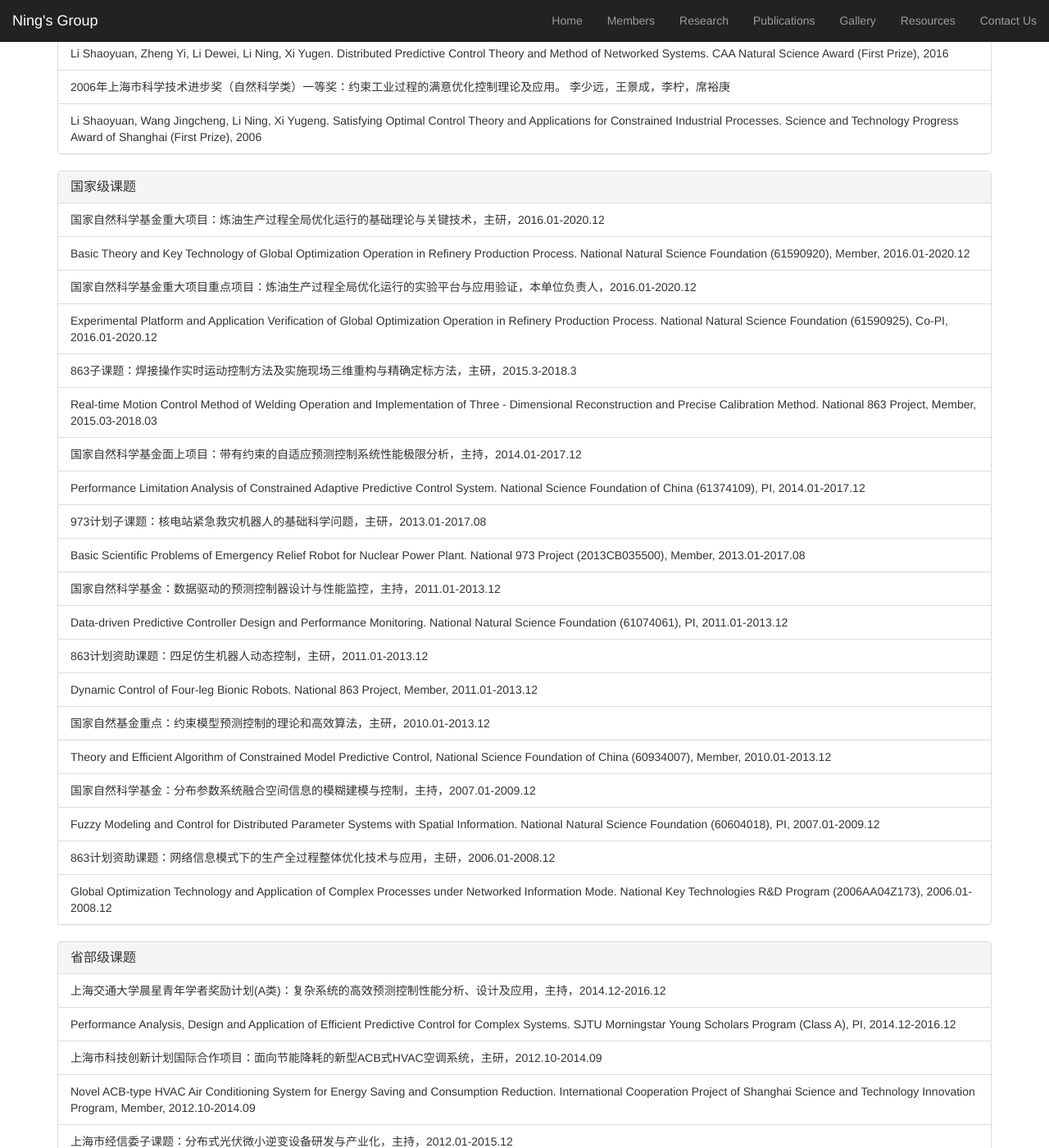
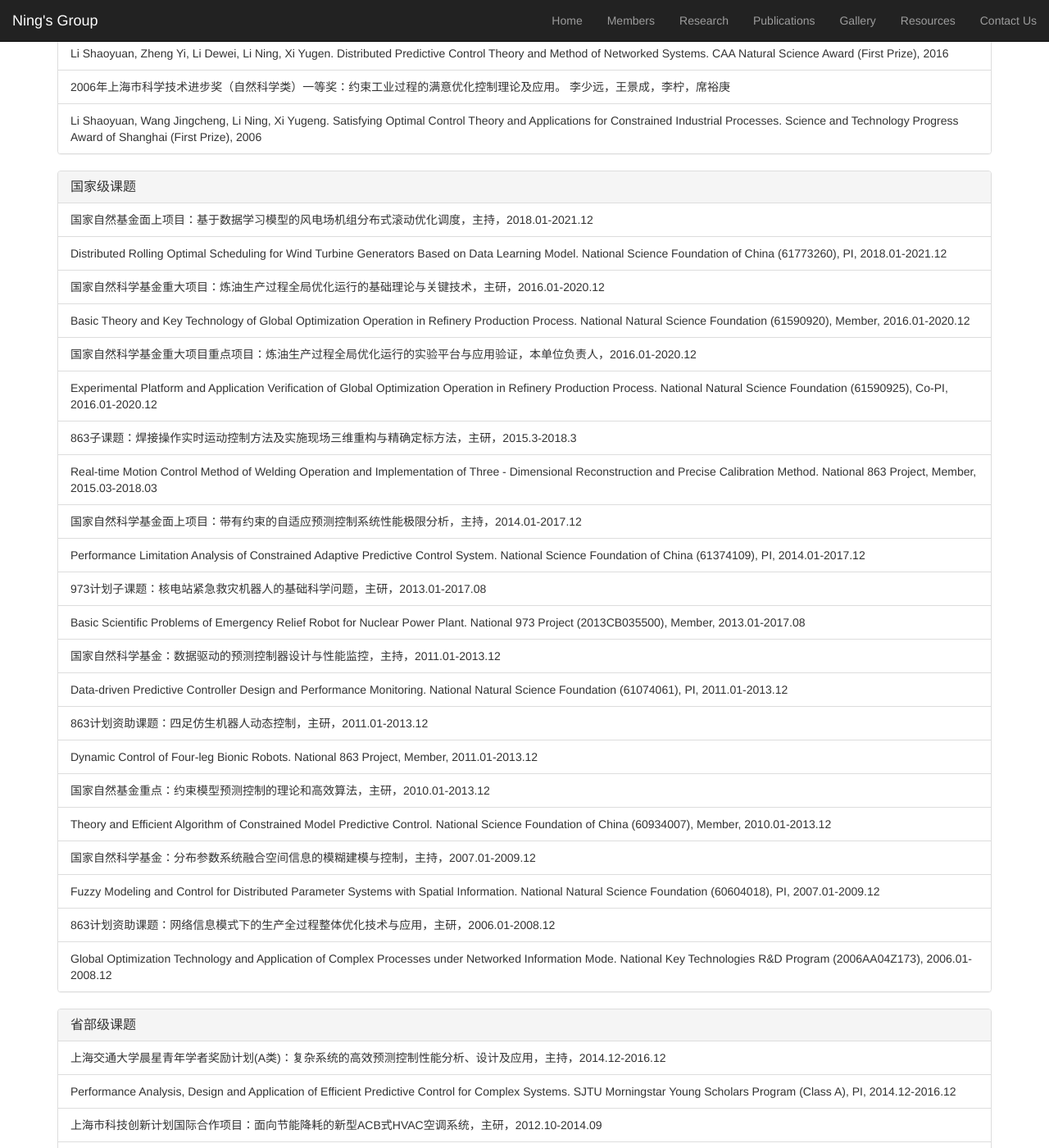
Before and after one commit to academic532/academic532.github.io, a Jekyll site: the page built from research/index.html, in a window 1280 px wide and 1400 px high, scrolled down 711 px. Shown: the whole window at 82% size. Built offline with Jekyll 4.4.1, drawn with Linux system fonts in a browser that asks for light colours; nearby versions of some CDN libraries.

Commit message:
20171221调度基金添加

```diff
--- a/_data/projects.json
+++ b/_data/projects.json
@@ -13,6 +13,8 @@
     {
       "category": "国家级课题",
       "items": [
+        "国家自然基金面上项目：基于数据学习模型的风电场机组分布式滚动优化调度，主持，2018.01-2021.12",
+        "Distributed Rolling Optimal Scheduling for Wind Turbine Generators Based on Data Learning Model. National Science Foundation of China (61773260), PI, 2018.01-2021.12",
         "国家自然科学基金重大项目：炼油生产过程全局优化运行的基础理论与关键技术，主研，2016.01-2020.12",
         "Basic Theory and Key Technology of Global Optimization Operation in Refinery Production Process. National Natural Science Foundation (61590920), Member, 2016.01-2020.12",
         "国家自然科学基金重大项目重点项目：炼油生产过程全局优化运行的实验平台与应用验证，本单位负责人，2016.01-2020.12",
@@ -28,7 +30,7 @@
         "863计划资助课题：四足仿生机器人动态控制，主研，2011.01-2013.12",
         "Dynamic Control of Four-leg Bionic Robots. National 863 Project, Member, 2011.01-2013.12",
         "国家自然基金重点：约束模型预测控制的理论和高效算法，主研，2010.01-2013.12",
-        "Theory and Efficient Algorithm of Constrained Model Predictive Control, National Science Foundation of China (60934007), Member, 2010.01-2013.12",
+        "Theory and Efficient Algorithm of Constrained Model Predictive Control. National Science Foundation of China (60934007), Member, 2010.01-2013.12",
         "国家自然科学基金：分布参数系统融合空间信息的模糊建模与控制，主持，2007.01-2009.12",
         "Fuzzy Modeling and Control for Distributed Parameter Systems with Spatial Information. National Natural Science Foundation (60604018), PI, 2007.01-2009.12",
         "863计划资助课题：网络信息模式下的生产全过程整体优化技术与应用，主研，2006.01-2008.12",
```
